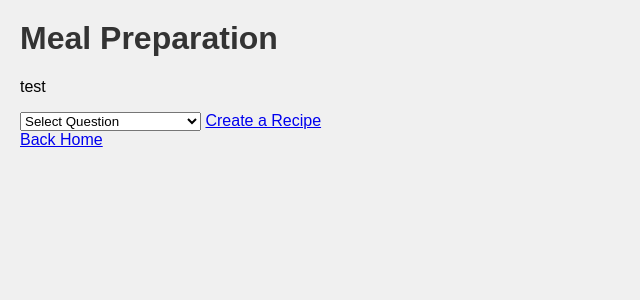
After one commit to knight-jsol/MealPlannerApp, a Django app: page /help in a window 1280 px wide. The commit adds this page. Shown: the top 300 px of the page, without its empty margins (0-640 px from the left). Run offline with Django 4.2, Linux system fonts and the light colour scheme.

Commit message:
created new branch for week 11/9

```diff
--- /dev/null
+++ b/webpage/templates/help.html
@@ -0,0 +1,24 @@
+{% load static %}
+
+{% block content %}
+<head>
+    <link rel="stylesheet" type="text/css" href="{% static 'sheet.css' %}">
+</head>
+
+<header>
+    <h1>Meal Preparation</h1>
+</header>
+
+<body test>
+<p>test</p>
+    <div class="scroll-bg"></div>
+    <select class="wide-button" name="helpChoice" id="helpChoice">
+        <option value="0">Select Question</option>
+        <option value="1">How do I view my recipes?</option>
+    </select>
+    <a href="{% url 'create_recipe' %}" class="wide-button">Create a Recipe</a>
+    <div class="button-container">
+        <a href="{% url 'home' %}">Back Home</a>
+    </div>
+</body>
+{% endblock %}
--- a/webpage/templates/home.html
+++ b/webpage/templates/home.html
@@ -17,6 +17,7 @@
         <a href="{% url 'cart' %}">Shopping Cart</a>
         <a href="{% url 'my_recipes' %}">My Recipes</a>
         <a href="{% url 'forgot_password' %}">Forgot Password</a>
+        <a href="{% url 'help' %}">Help</a>
     </div>
 </main>
 {% endblock %}
--- a/webpage/templates/my_recipes.html
+++ b/webpage/templates/my_recipes.html
@@ -6,7 +6,7 @@
     <meta charset="UTF-8">
     <meta name="viewport" content="width=device-width, initial-scale=1.0">
     <title>My Saved Recipes</title>
-    <link rel="stylesheet" type="text/css" href="{% static 'sheet.css' %}">
+    <link rel="stylesheet" t ype="text/css" href="{% static 'sheet.css' %}">
     <style>
         body {
             font-family: Arial, sans-serif;
--- a/webpage/urls.py
+++ b/webpage/urls.py
@@ -11,4 +11,5 @@ urlpatterns = [
     path('clear_pantry/', views.clear_pantry, name='clear_pantry'),
     path('home', views.home, name='home'),
     path('my_recipes', views.my_recipes, name='my_recipes'),
+    path('help', views.help, name='help'),
 ]
--- a/webpage/views.py
+++ b/webpage/views.py
@@ -67,6 +67,10 @@ def forgot_password(request):
     return render(request, 'forgot_password.html')
 
 
+def help(request):
+    return render(request, 'help.html')
+
+
 def my_recipes(request):
     return render(request, 'my_recipes.html')
 
```
Also changed, not shown: capstone/settings.py (+5 -2 lines).
